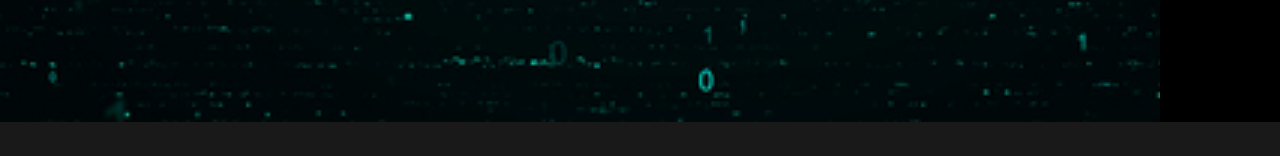
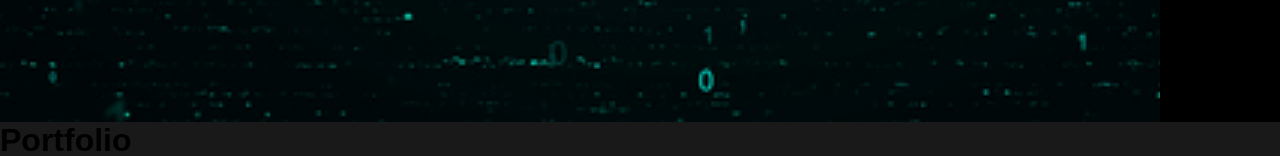
Before and after one commit to ripa001/ripa001.github.io, a Jekyll site: the page built from index.html, in a window 1280 px wide. Shown: the part 778-934 px from the top of the page. Built offline with Jekyll 4.4.1, drawn with Linux system fonts in a browser that asks for light colours; nearby versions of some CDN libraries; before the commit the page ends 900 px from its top, so only the background shows below that.

Commit message:
Update index.html

```diff
--- a/index.html
+++ b/index.html
@@ -23,3 +23,6 @@ title: Davide Ripanucci
     </div>
 
 </div>
+<div class="Portfolio">
+  <h1>Portfolio </h1>
+</div>
```
